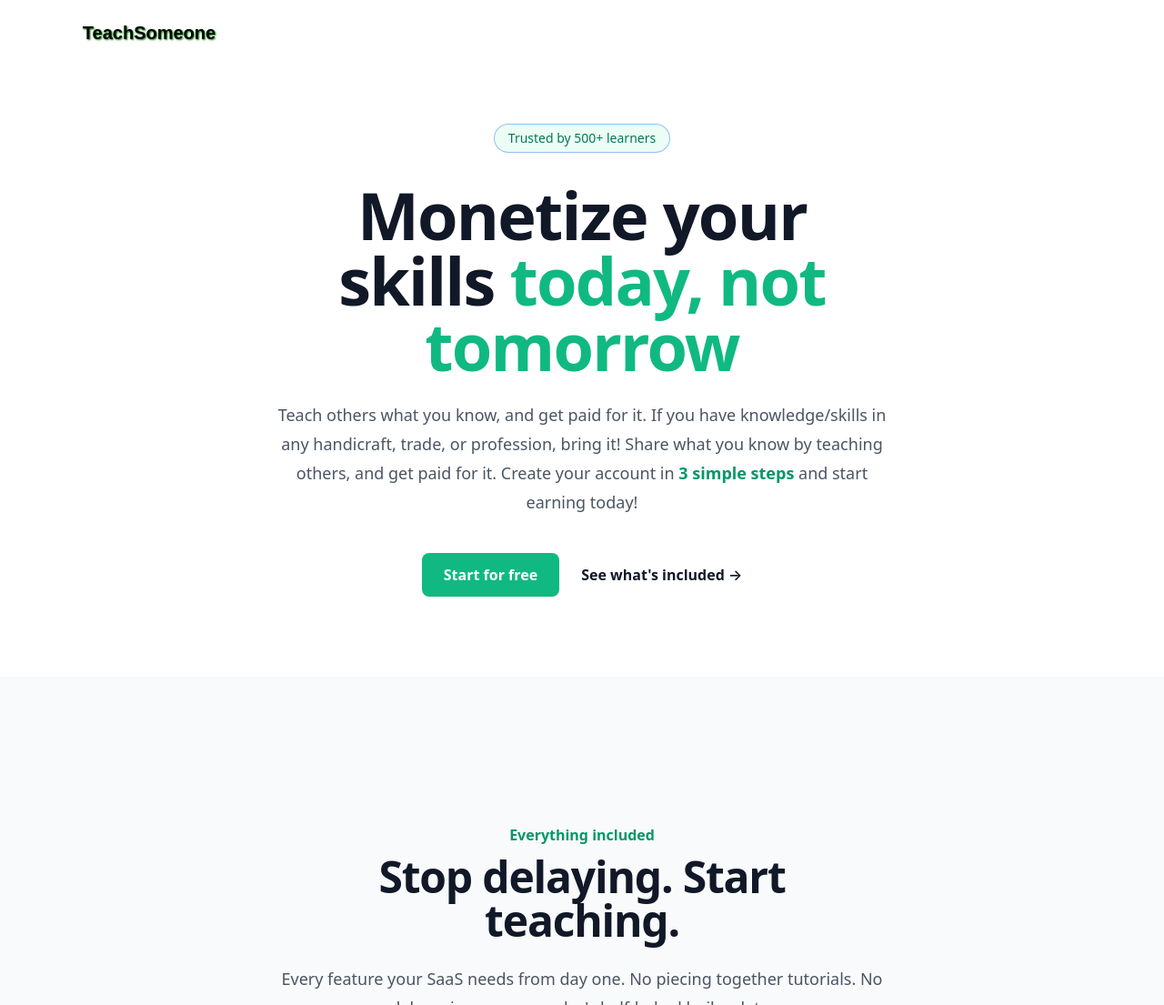
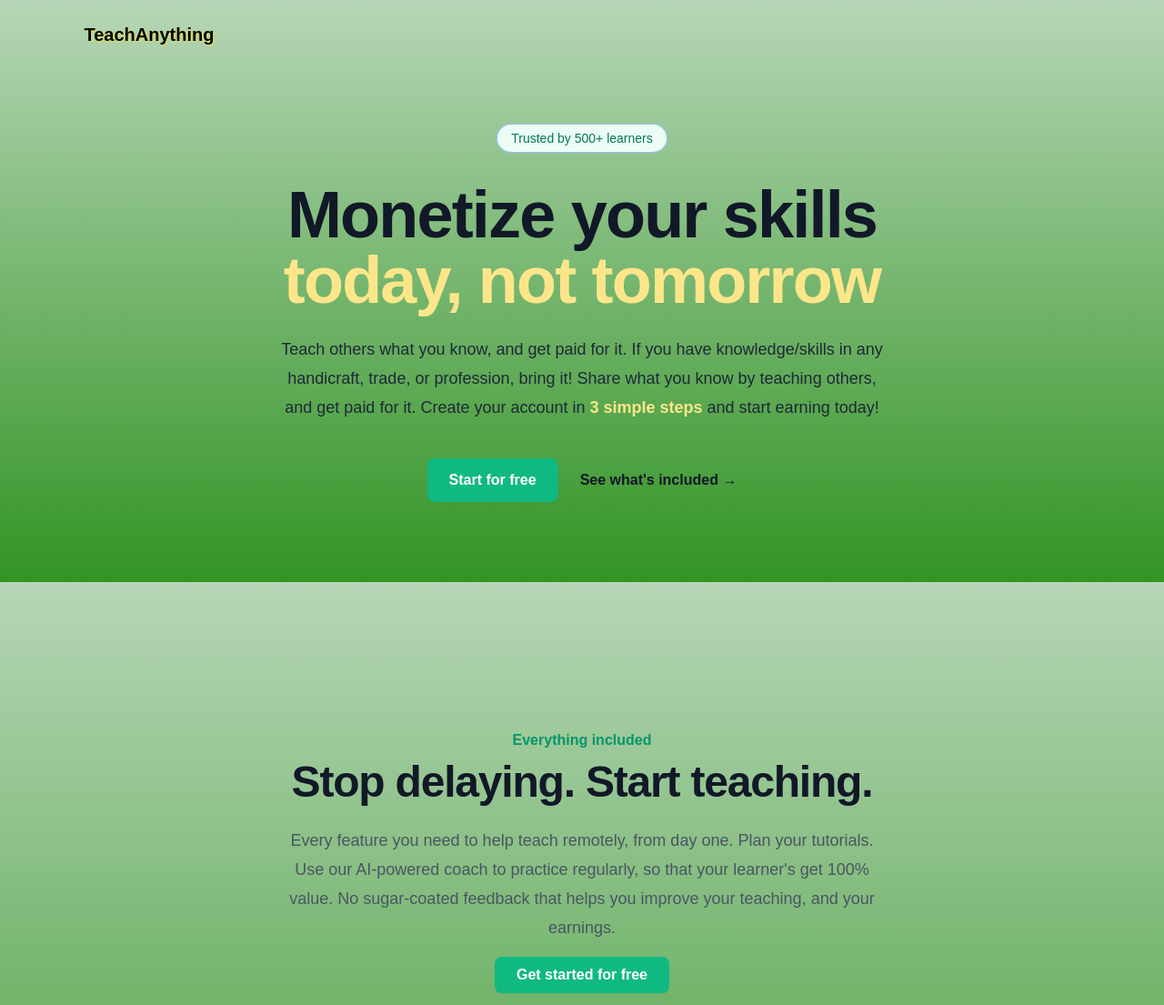
Before and after one commit to occiandiaali/teach-anything, a Flask app: page / in a window 1280 px wide. Shown: the top 1105 px of the page at 91% size. Run offline with Flask 3, Linux system fonts and the light colour scheme; some libraries are stand-ins or nearby versions.

Commit message:
Add bg-colour gradient,dashboard extra info

```diff
--- a/main.py
+++ b/main.py
@@ -26,16 +26,6 @@ supabase: Client = create_client(SUPABASE_URL, SUPABASE_KEY)
 
 # Admin client (service role key)
 supabase_admin: Client = create_client(SUPABASE_URL, SUPABASE_SERVICE_ROLE_KEY)
-
-# # Future use?
-# # Suppose slot["slot"] is an ISO string
-# slot_time = datetime.fromisoformat(slot["slot"].replace("Z", "+00:00"))
-
-# # Now you can do calculations
-# if slot_time < datetime.utcnow():
-#     status = "Expired"
-# else:
-#     status = "Upcoming"
 
 # pip install sendgrid
 # from sendgrid import SendGridAPIClient
@@ -300,12 +290,6 @@ def logout(username):
         return redirect(url_for("login"))
 
 
-def send_email(to, subject, body):
-    # integrate with mail provider here
-    pass
-
-
-
 @app.route("/book", methods=["POST"])
 def book_slot():
     slot_id = request.form.get("selected_slot")
@@ -349,19 +333,13 @@ def book_slot():
         "status": "pending"
     }).execute()
 
-    booking_data = booking.data[0]
+    #booking_data = booking.data[0]
 
     # Redirect to payment gateway (placeholder)
     #return redirect(url_for("initiate_payment", booking_id=booking.data[0]["id"]))
-    print(f"Booking: {booking_data}")
+    #print(f"Booking: {booking_data}")
     flash(f"Booking successful! You booked {course_data['course_name']} at {slot_time.strftime('%A %d %B %Y, %H:%M')}", "success")
     return redirect(url_for("teacher_page", username=username))
-        # Render a confirmation page
-    # return render_template("booking_confirmation.html",
-    #                        course=course_data,
-    #                        slot=slot_data,
-    #                        learner_email=learner_email,
-    #                        meet_url=booking_data["meet_url"])
 
 
 # =================Payments Flow==========
@@ -412,7 +390,7 @@ def payment_callback(booking_id):
         supabase.table("teacher_bookings").update({"status": "confirmed"}).eq("id", booking_id).execute()
 
         booking = supabase.table("teacher_bookings").select("*").eq("id", booking_id).execute().data[0]
-        send_email(booking["learner_email"], "Booking Confirmed", f"Your class is confirmed! Join here: {booking['meet_url']}")
+        #send_email(booking["learner_email"], "Booking Confirmed", f"Your class is confirmed! Join here: {booking['meet_url']}")
         # Teacher email logic as before
 
         return "Payment successful! Your booking is confirmed."
@@ -515,7 +493,6 @@ def view_course(username, course_id):
     )
 
 
-
 #==========Delete and auto-delete slots==============
 @app.route("/<username>/dashboard/slots/delete/<slot_id>", methods=["DELETE"])
 @login_required
@@ -530,17 +507,7 @@ def delete_slot(username, slot_id):
 
         # Auto-delete course if no slots remain
     remaining = user_client.table("course_slots").select("id").eq("course_id", course_id).execute().data
-    # if not remaining:
-    #     user_client.table("courses").delete().eq("id", course_id).execute()
-    #     message = "Course deleted (no slots left)"
-    # else:
-    #     message = "Slot deleted successfully"
 
-    # #return "", 204
-    # # Returns a fragment that HTMX can inject into the status container
-    # return f"""
-    # <div hx-swap-oob="innerHTML:#status-container">{message}</div>
-    # """, 200
     if not remaining:
         user_client.table("courses").delete().eq("id", course_id).execute()
         message = "Course deleted (no slots left)"
@@ -603,18 +570,6 @@ def teacher_page(username):
         courses=courses,
         slots_by_course=slots_by_course
     )
-
-
-
-# @app.route("/<username>")
-# def teacher_page(username):
-#     # public learner page
-#     profile = supabase.table("teacher_profiles").select("*").eq("username", username).execute()
-#     if not profile.data:
-#         return "Trainer not found", 404
-#     slots = supabase.table("course_slots").select("*").eq("trainer_id", profile.data[0]["id"]).execute()
-
-#     return render_template("trainer.html", profile=profile.data[0], slots=slots.data)
 
 
 @app.route("/<username>/dashboard")
@@ -707,33 +662,6 @@ def update_account(username):
     return redirect(url_for("dashboard", username=username))
 
 
-# @app.route("/delete_account", methods=["POST"])
-# def delete_account():
-#     if "user_id" not in session:
-#         flash("You must be logged in to delete your account.", "error")
-#         return redirect(url_for("login"))
-
-#     user_id = session["user_id"]
-
-#     # Delete their own profile row (allowed by RLS policy)
-#     supabase.table("teacher_profiles").delete().eq("id", user_id).execute()
-
-#     # Delete Auth user (requires service role key)
-#     print(f"<<<<<<<<<<<Auth admin about to fire>>>>>>>>>>>>, {user_id}")
-#     supabase_admin.auth.admin.delete_user(user_id)
-#     print("Account deleted..")
-
-
-#     # Delete their own auth account (no service role key needed for self-deletion)
-#     session.clear()
-
-#     # Flash success message
-#     flash("Your account has been deleted successfully.", "success")
-
-#    # return "<p class='text-green-600'>Your account has been deleted successfully.</p>"
-
-#     # Redirect back to
-#     return redirect(url_for("landing_page"))
 @app.route("/<username>/dashboard/delete_account", methods=["POST"])
 @login_required
 def delete_account(username):
@@ -741,12 +669,6 @@ def delete_account(username):
     if not client:
         flash("Session expired. Please log in again.", "error")
         return redirect(url_for("login"))
-
-    # # Verify that the logged-in trainer matches the username in the URL
-    # profile = client.table("teacher_profiles").select("id").eq("username", username).execute()
-    # if not profile.data or session["user_id"] != profile.data[0]["id"]:
-    #     flash("Unauthorized access.", "error")
-    #     return redirect(url_for("login"))
 
     profile = client.table("teacher_profiles").select("id").eq("username", username).execute()
 
@@ -816,16 +738,6 @@ def confirm_delete(username):
       </div>
     </div>
     """
-# User clicks Delete Account on the dashboard.
-
-# HTMX loads /confirm_delete into #modal-container.
-
-# Modal appears with Cancel and Delete buttons.
-
-# Clicking Delete submits to /delete_account.
-
-# Account is deleted, session cleared, and a success message is shown.
-
 
 if __name__ == "__main__":
     app.run(debug=True)
--- a/templates/features.html
+++ b/templates/features.html
@@ -10,8 +10,10 @@
         Stop delaying. Start teaching.
       </p>
       <p class="mt-6 text-lg leading-8 text-gray-600">
-        Every feature your SaaS needs from day one. No piecing together
-        tutorials. No debugging someone else's half-baked boilerplate.
+        Every feature you need to help teach remotely, from day one. Plan your
+        tutorials. Use our AI-powered coach to practice regularly, so that your
+        learner's get 100% value. No sugar-coated feedback that helps you
+        improve your teaching, and your earnings.
       </p>
     </div>
     <div class="flex justify-center items-center m-4">
@@ -22,9 +24,33 @@
         Get started for free
       </a>
     </div>
-    <div class="mx-auto mt-24 max-w-7xl sm:mt-20 lg:mt-8">
+
+    <div class="carousel">
+      <div class="card">
+        <img src="https://picsum.photos/id/71/400/300.jpg" alt="Image 1" />
+        <div class="text">Text 1</div>
+      </div>
+      <div class="card">
+        <img src="https://picsum.photos/id/80/400/300.jpg" alt="Image 2" />
+        <div class="text">Text 2</div>
+      </div>
+      <div class="card">
+        <img src="https://picsum.photos/id/200/400/300.jpg" alt="Image 3" />
+        <div class="text">Text 3</div>
+      </div>
+      <div class="card">
+        <img src="https://picsum.photos/id/72/400/300.jpg" alt="Image 4" />
+        <div class="text">Text 4</div>
+      </div>
+      <div class="card">
+        <img src="https://picsum.photos/id/100/400/300.jpg" alt="Image 5" />
+        <div class="text">Text 5</div>
+      </div>
+    </div>
+
+    <!-- <div class="mx-auto mt-24 max-w-7xl sm:mt-20 lg:mt-8">
       <div class="relative pl-4" id="itemList"></div>
-    </div>
+    </div> -->
   </div>
 </section>
 
--- a/templates/hero.html
+++ b/templates/hero.html
@@ -10,17 +10,17 @@
     /> -->
     <h1
       style="
-        position: absolute;
+        position: fixed;
         top: 3%;
         left: 5%;
         width: 200px;
         height: 38px;
         font-family: Arial, Helvetica, sans-serif;
-        text-shadow: 1px 1px 2px green;
+        text-shadow: 1px 1px 2px rgb(240, 223, 70);
       "
       class="font-bold text-lg md:text-xl"
     >
-      TeachSomeone
+      TeachAnything
     </h1>
     <div class="mb-8 md:mt-2 flex justify-center trusted">
       <span
@@ -32,15 +32,15 @@
 
     <h1 class="md:text-7xl text-4xl font-bold tracking-tight text-gray-900">
       Monetize your skills
-      <span class="text-green-500"> today, not tomorrow</span>
+      <span class="text-yellow-200"> today, not tomorrow</span>
     </h1>
 
-    <p class="mt-6 text-lg leading-8 text-gray-600">
+    <p class="mt-6 text-lg leading-8 text-gray-800">
       Teach others what you know, and get paid for it. If you have
       knowledge/skills in any handicraft, trade, or profession, bring it! Share
       what you know by teaching others, and get paid for it. Create your account
       in
-      <a href="#onboarding" class="text-green-600 font-semibold text-white">
+      <a href="#onboarding" class="text-yellow-200 font-semibold text-white">
         3 simple steps
       </a>
       and start earning today!
@@ -70,6 +70,12 @@
 </div>
 
 <style>
+  section {
+    background: #329424;
+    background: linear-gradient(0deg, #329424, #b7d6b7);
+
+    object-fit: cover;
+  }
   .modal {
     display: none; /* Hidden by default */
     position: fixed; /* Stay in place */
--- a/templates/index.html
+++ b/templates/index.html
@@ -8,13 +8,20 @@
       href="{{url_for('static', filename='/images/skills.svg')}}"
     />
     <meta name="viewport" content="width=device-width, initial-scale=1.0" />
-    <title>TeachSomeone | Knowledge is power. Either way.</title>
+    <title>TeachAnything | Knowledge is power. Either way.</title>
     <script src="https://unpkg.com/htmx.org@1.9.2"></script>
     <link
       href="https://cdn.jsdelivr.net/npm/tailwindcss@2.2.19/dist/tailwind.min.css"
       rel="stylesheet"
     />
     <style>
+      body {
+        /* background-image: linear-gradient(to right, #ff7e5f, #feb47b);
+        height: 96vh; */
+        background: #80947d;
+        background: linear-gradient(0deg, #329424, #b7d6b7);
+        height: 90vh;
+      }
       .flash.error {
         color: red;
       }
@@ -35,19 +42,48 @@
         border-radius: 5px;
         z-index: 1000; /* ensure it appears above other content */
       }
+
+      .carousel {
+        max-width: 350px;
+        display: flex;
+        align-items: center;
+        margin: 0 auto;
+        overflow-x: auto; /* Enables horizontal scrolling */
+        scroll-snap-type: x mandatory; /* Enables snap scrolling */
+      }
+
+      .card {
+        flex: 0 0 auto; /* Prevents cards from shrinking */
+        width: 350px; /* Set a fixed width for each card */
+        margin-right: 10px; /* Space between cards */
+        position: relative; /* For positioning text */
+        scroll-snap-align: start; /* Aligns cards to the start */
+      }
+
+      .card img {
+        width: 100%; /* Makes image fill the card */
+        height: auto; /* Maintains aspect ratio */
+      }
+
+      .text {
+        position: absolute; /* Positions text over the image */
+        bottom: 10px; /* Adjusts vertical position */
+        left: 10px; /* Adjusts horizontal position */
+        color: white; /* Text color */
+        background-color: rgba(0, 0, 0, 0.5); /* Semi-transparent background */
+        padding: 5px; /* Adds padding around text */
+      }
     </style>
   </head>
   <body class="bg-gray-100 h-screen">
     {% include 'hero.html' %} {% include 'features.html' %} {% include
     'onboarding.html' %}
 
-    <h2
-      class="p-6 text-base text-center font-semibold leading-7 text-green-600"
-    >
+    <h2 class="p-6 text-base text-center font-semibold leading-7 text-white">
       Get started now
     </h2>
     <p
-      class="text-center text-4xl font-bold tracking-tight text-gray-900 sm:text-5xl"
+      class="text-center text-4xl font-bold tracking-tight text-yellow-200 sm:text-5xl"
     >
       Sign up to start teaching.
     </p>
@@ -72,7 +108,7 @@
         <input
           type="email"
           name="email"
-          placeholder="Your Email"
+          placeholder="Email"
           class="w-full border p-2 rounded"
           required
         />
@@ -85,17 +121,17 @@
         />
         <textarea
           name="bio"
-          placeholder="Short description of your specialty"
+          placeholder="Short description of you or your specialty"
           class="w-full border p-2 rounded"
         ></textarea>
         <button
           type="submit"
-          class="bg-black text-white px-4 py-2 rounded hover:bg-white hover:text-black transition-colors"
+          class="bg-green-500 text-white px-4 py-2 rounded hover:bg-white hover:text-black transition-colors"
         >
           Get started for free</button
         ><br />
         <span class="htmx-indicator ml-2 text-sm text-orange-800"
-          >⏳ Generating links...</span
+          >⏳ Generating your web links...</span
         >
       </form>
 
--- a/templates/onboarding.html
+++ b/templates/onboarding.html
@@ -10,6 +10,9 @@
       rel="stylesheet"
     />
     <style>
+      body {
+        font-family: Arial, Helvetica, sans-serif;
+      }
       .txt-overlay-img {
         box-sizing: border-box;
         position: relative;
@@ -50,10 +53,10 @@
   </head>
   <body>
     <h2
-      class="p-6 text-base text-center font-semibold leading-7 text-green-600"
+      class="p-6 text-base text-center font-semibold leading-7 text-yellow-200"
       id="onboarding"
     >
-      3 easy steps to start
+      3 simple steps to start
     </h2>
     <div class="grid grid-cols-1 md:grid-cols-2 lg:grid-cols-3 gap-2">
       <div class="p-4 size-24">
@@ -63,8 +66,8 @@
           <h2 class="text-5xl text-pink-600 font-bold">Step 1</h2>
           <p class="text-gray-600 figcaption">
             Create your personal account by registering your unique username,
-            email, and skillset. Immediately claim 2 unique URLs for your new
-            account (1 private, 1 public).
+            and email. Immediately get two unique web links for your new account
+            (1 private, 1 public).
           </p>
         </div>
       </div>
@@ -72,11 +75,11 @@
         <div class="bg-black-100 rounded-lg shadow-md p-6 txt-overlay-img">
           <!-- <img src="https://picsum.photos/id/871/400/400.jpg" /> -->
           <img src="https://picsum.photos/id/171/400/400.jpg" />
-          <h2 class="text-5xl text-green-200 font-bold">Step 2</h2>
+          <h2 class="text-5xl text-green-800 font-bold">Step 2</h2>
           <p class="text-gray-600 figcaption">
-            Visit your private URL to customize your settings & courses window,
-            create classes & set available slots. Share your public URL on
-            social media, or anywhere, to invite learners.
+            Visit your private web link to customize your settings &
+            create/manage your courses & set available slots. Share your public
+            web link via social media, email, or anywhere, to invite learners.
           </p>
         </div>
       </div>
@@ -85,9 +88,10 @@
           <img src="https://picsum.photos/id/971/400/400.jpg" />
           <h2 class="text-5xl text-blue-800 font-bold">Step 3</h2>
           <p class="text-gray-600 figcaption">
-            Interested learners visit your unique URL, and book for classes by
-            scheduling a slot. Confirm learner's payment & teach via video call.
-            Earn star ratings. Repeat.
+            Interested learners visit your public web link, see the classes you
+            teach, and book a slot. You get confirmation of the learner's
+            payment, and that's it. Join the class at the appointed time, and
+            teach.
           </p>
         </div>
       </div>
```
Also changed, not shown: templates/dashboard.html (+70 -57 lines), templates/login.html (+15 -2 lines), templates/partials/course_view.html (+7 -4 lines), templates/trainer.html (+21 -14 lines).
